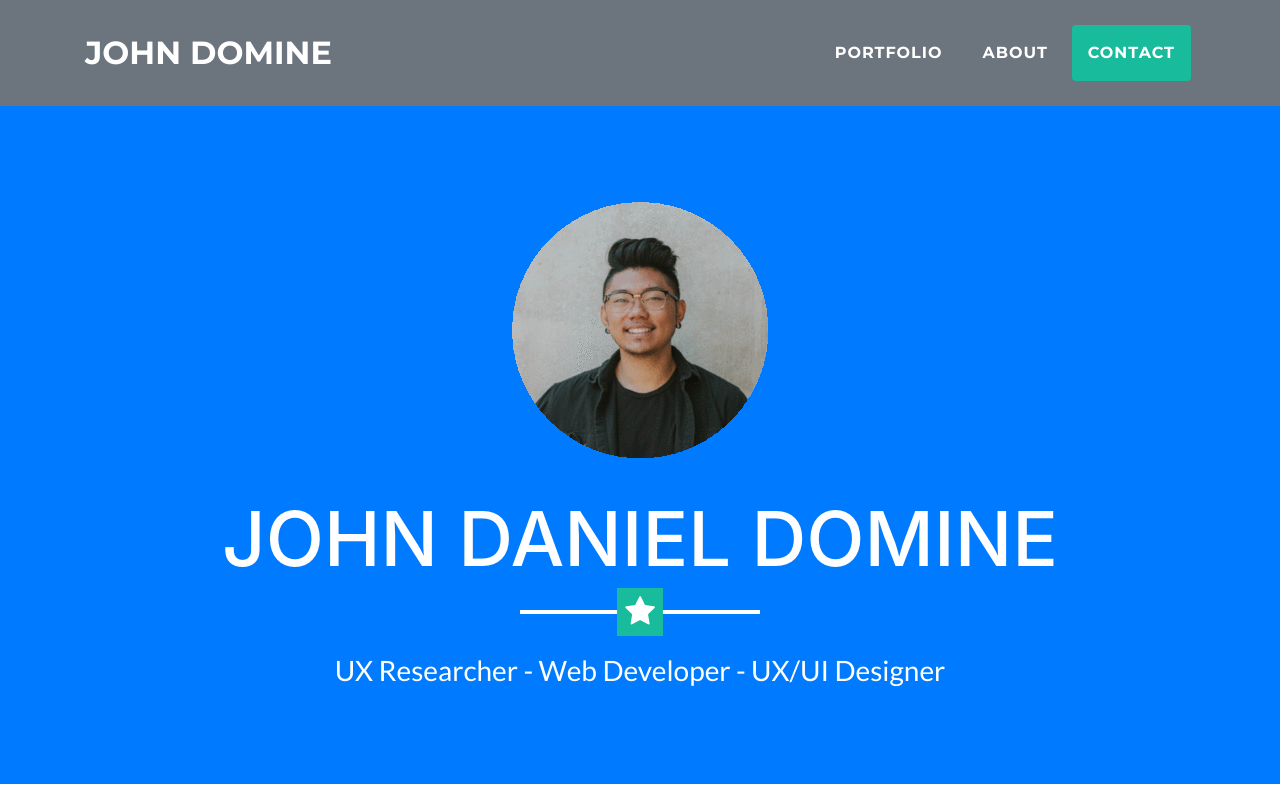
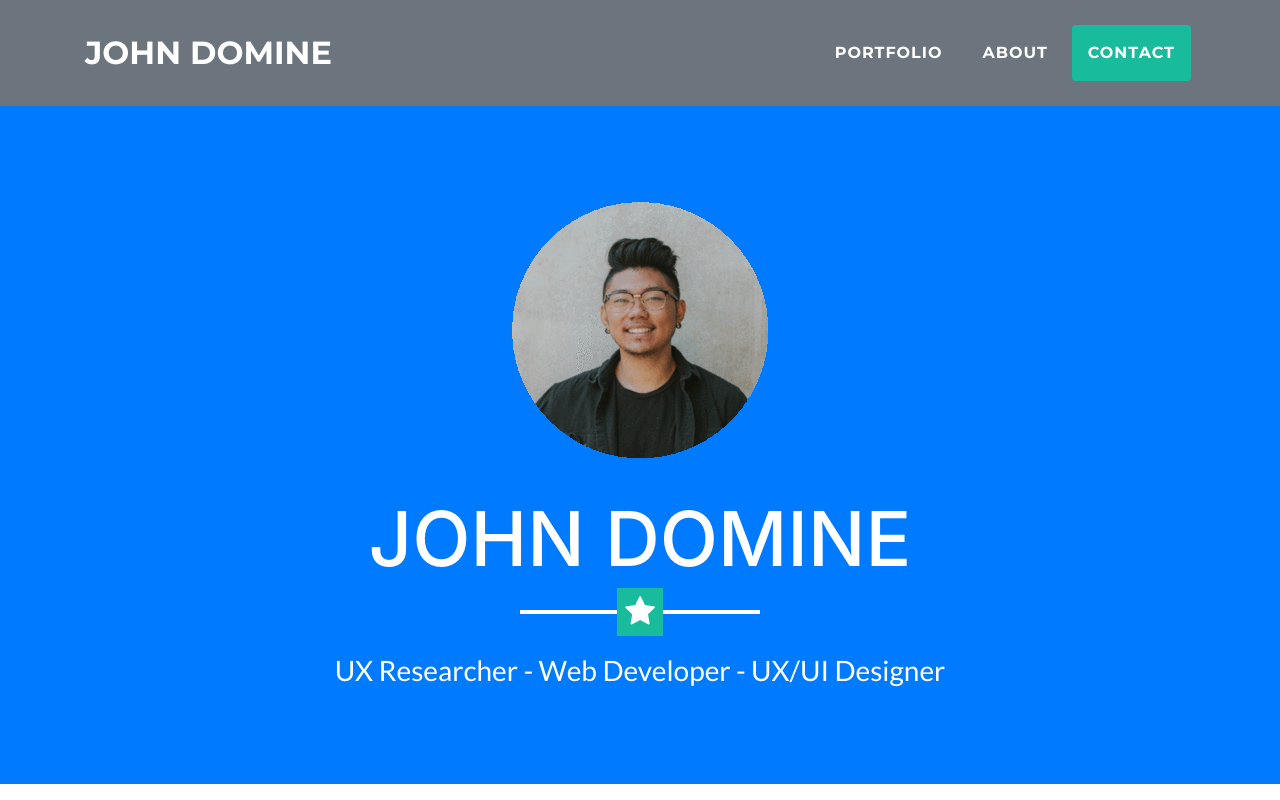
Before and after one commit to recurjohn/superviolet.github.io, a website with bundled scripts: page index.html in a window 1280 px wide. Shown: the top 800 px of the page. Built offline with nearby package versions, Linux system fonts and the light colour scheme.

Commit message:
fixed all names

```diff
--- a/index.html
+++ b/index.html
@@ -56,7 +56,7 @@
     <header class="masthead bg-primary text-white text-center">
       <div class="container">
         <img class="img-fluid mb-5 d-block mx-auto" src="img/finalProfile.png" alt="">
-        <h1 class="text-uppercase mb-0">John Daniel Domine</h1>
+        <h1 class="text-uppercase mb-0">John Domine</h1>
         <hr class="star-light">
         <h2 class="font-weight-light mb-0">UX Researcher - Web Developer - UX/UI Designer</h2>
       </div>
```
